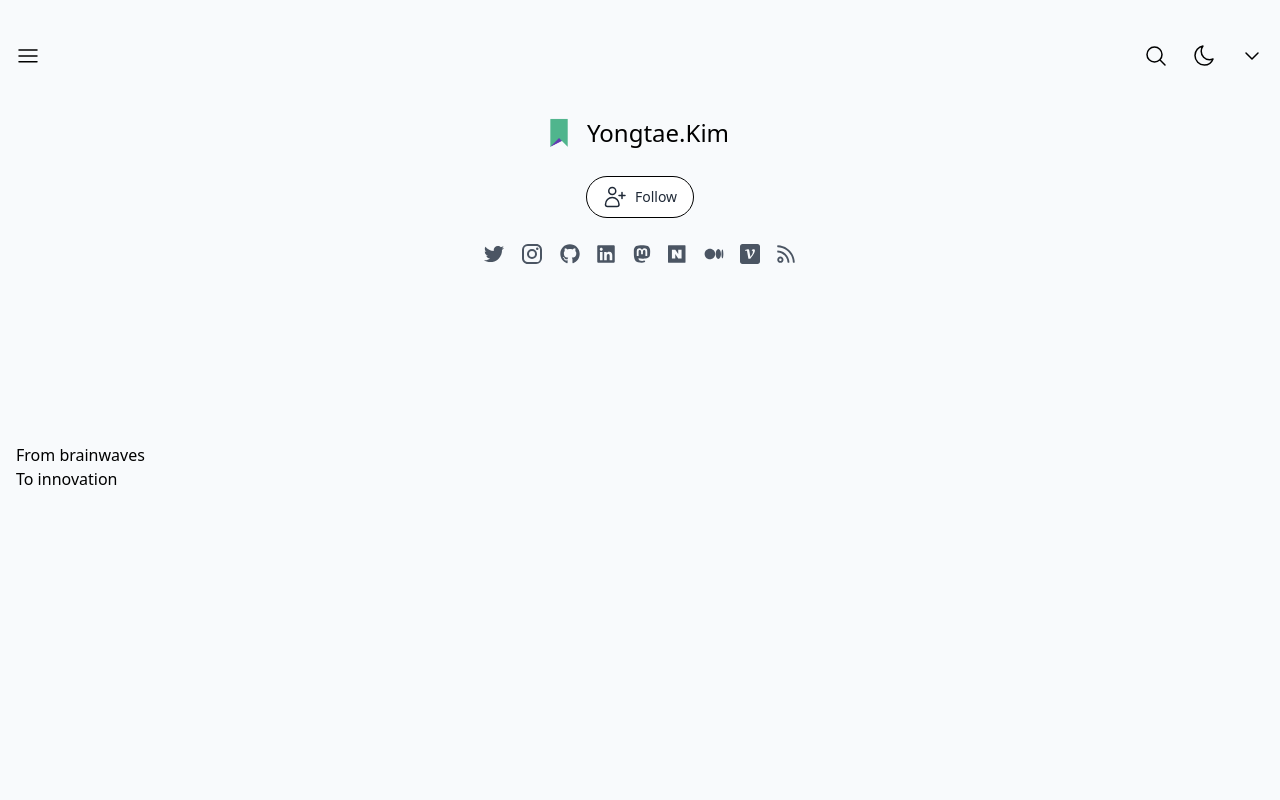
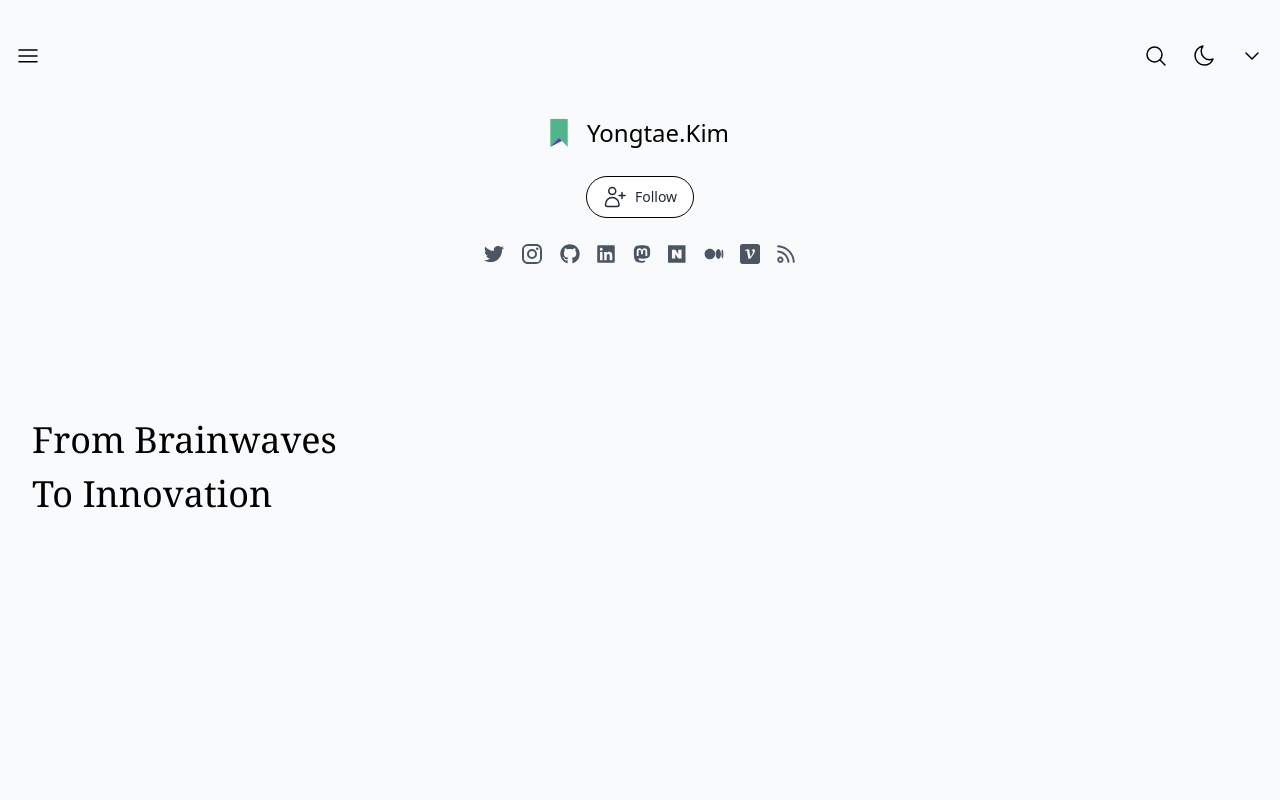
Before and after one commit to yongtae923/gatsby-blog, a Gatsby site: page / in a window 1280 px wide. Shown: the top 800 px of the page. Built offline with nearby package versions, Linux system fonts and the light colour scheme; Gatsby itself is replaced by a stand-in of ours.

Commit message:
feat: main font change

```diff
--- a/src/pages/index.tsx
+++ b/src/pages/index.tsx
@@ -98,9 +98,9 @@ const IndexPage: React.FC = () => {
       </header>
       <main>
         <div className="relative flex items-center w-full h-96">
-          <div className="px-4">
-            From brainwaves<br/>
-            To innovation
+          <div className="relative inline-block px-8 py-4 font-serif text-4xl leading-normal text-black ">
+            From Brainwaves<br/>
+            To Innovation
           </div>
         </div>
         <div className="relative flex items-center w-full h-screen min-h-600 ">
```
